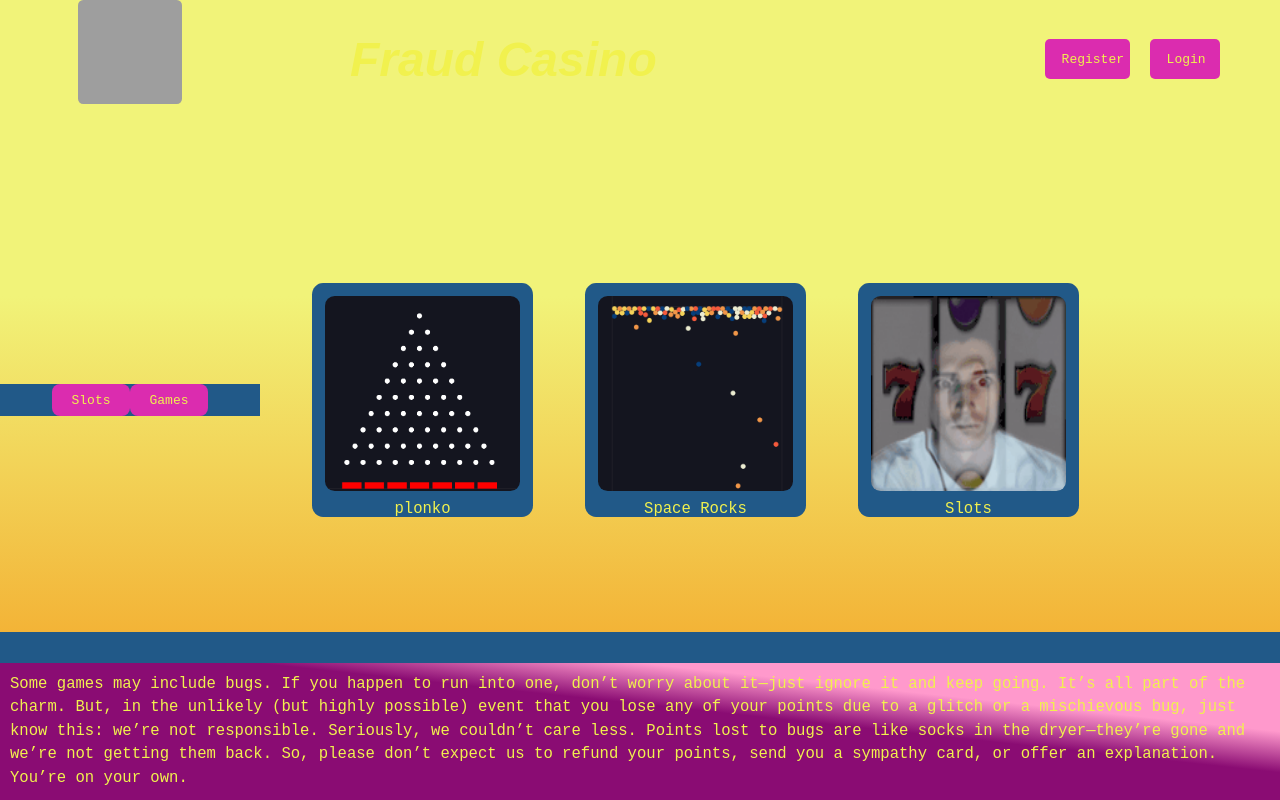
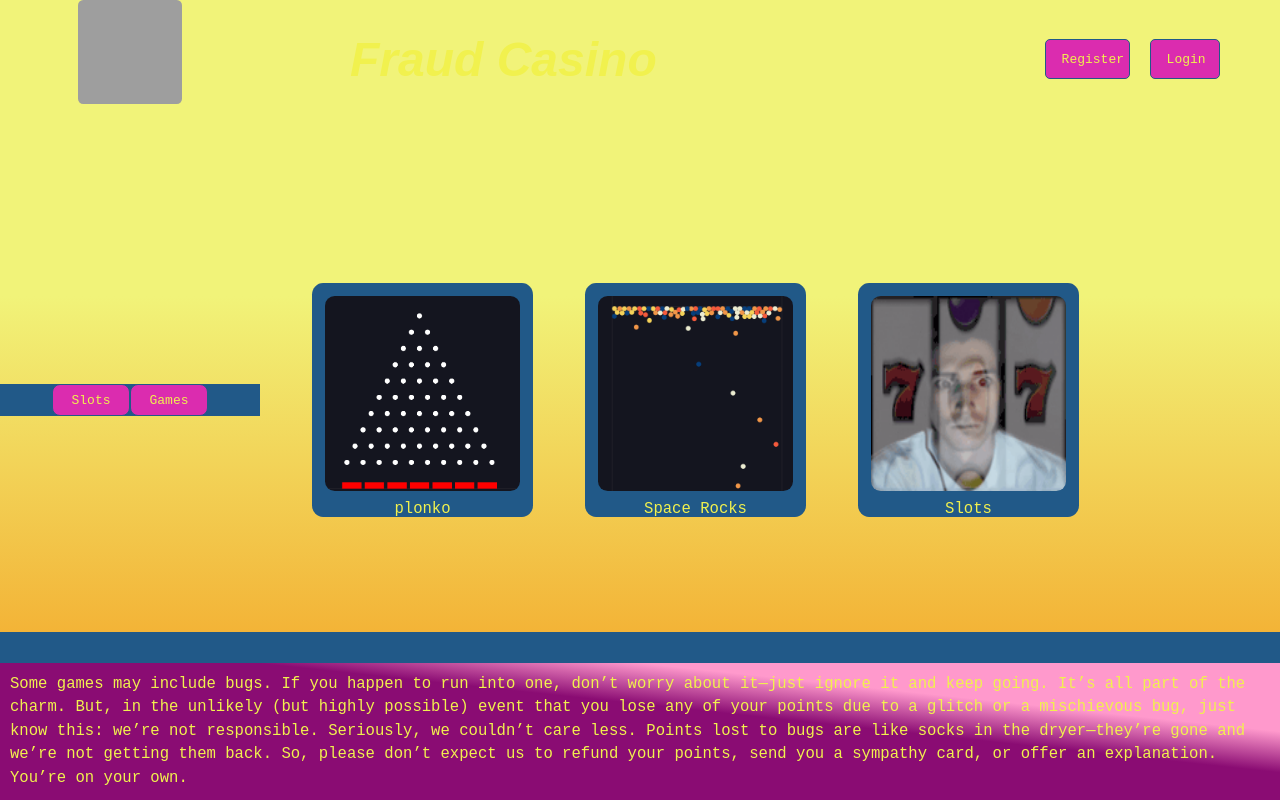
Before and after one commit to sander1222/gruppenr1, a website built with Vite: page index.html in a window 1280 px wide. Built offline with nearby package versions, Linux system fonts and the light colour scheme; grey boxes are pictures that could not be loaded.

Commit message:
Update style.css

```diff
--- a/style.css
+++ b/style.css
@@ -112,6 +112,8 @@ body {
   position: absolute;
   top: 3em;
   right: 60px;
+  border: 1px #215988;
+  border-style: solid;
   border-radius: 5px;
   width: 70px;
   height: 40px;
@@ -127,6 +129,8 @@ body {
   position: absolute;
   top: 3em;
   right: 150px;
+  border: 1px #215988;
+  border-style: solid;
   border-radius: 5px;
   width: 85px;
   height: 40px;
@@ -142,6 +146,8 @@ body {
   transition: background-color 0.3s ease;
   background-color: #db2caf;
   color: #f1f14e;
+  border: 1px #215988;
+  border-style: solid;
 }
 
 #slotsButton:hover {
@@ -153,6 +159,8 @@ body {
   width: 6em;
   background-color: #db2caf;
   color: #f1f14e;
+  border: 1px #215988;
+  border-style: solid;
 }
 #games:hover {
   background-color: #a01a7e;
```
